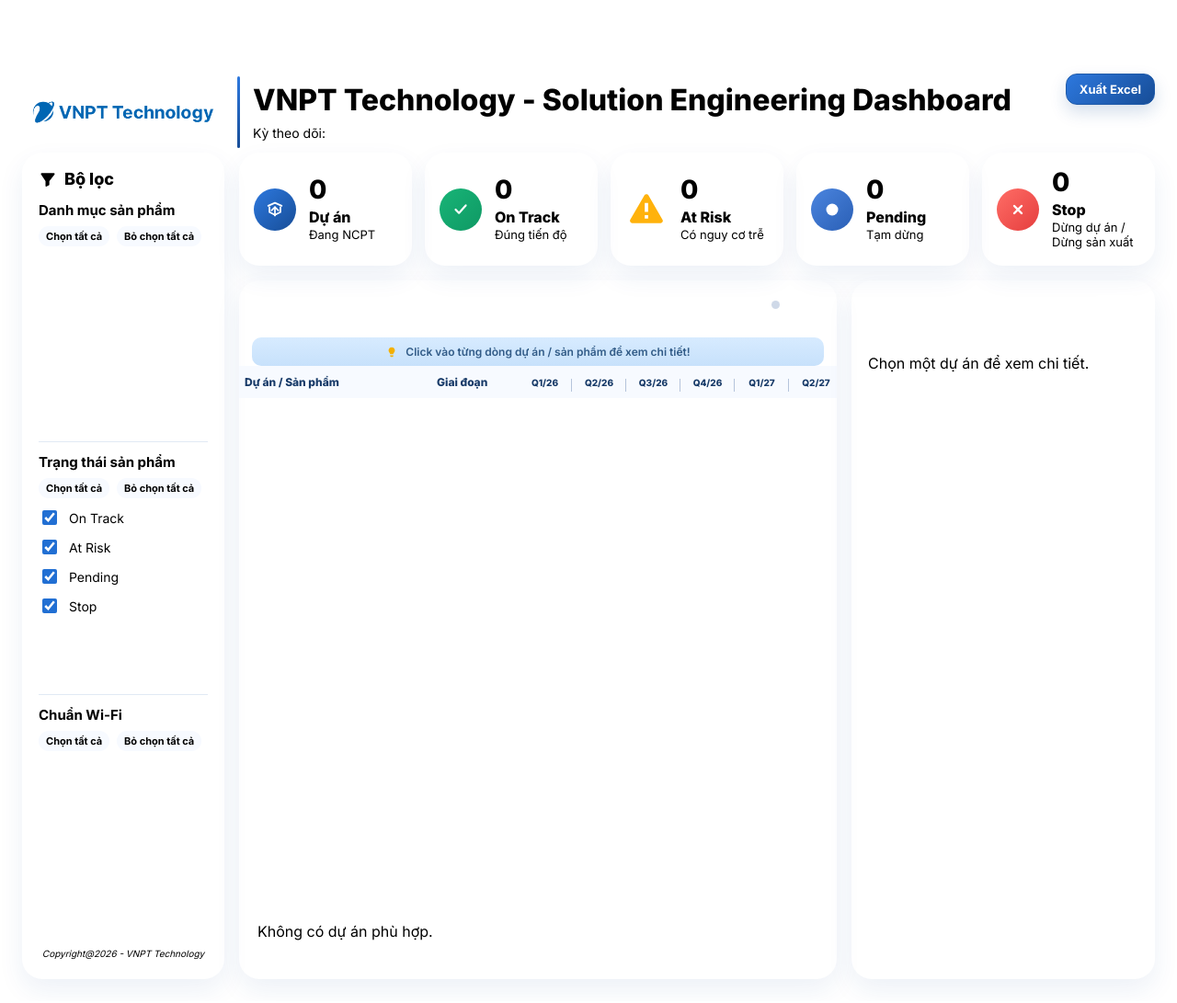
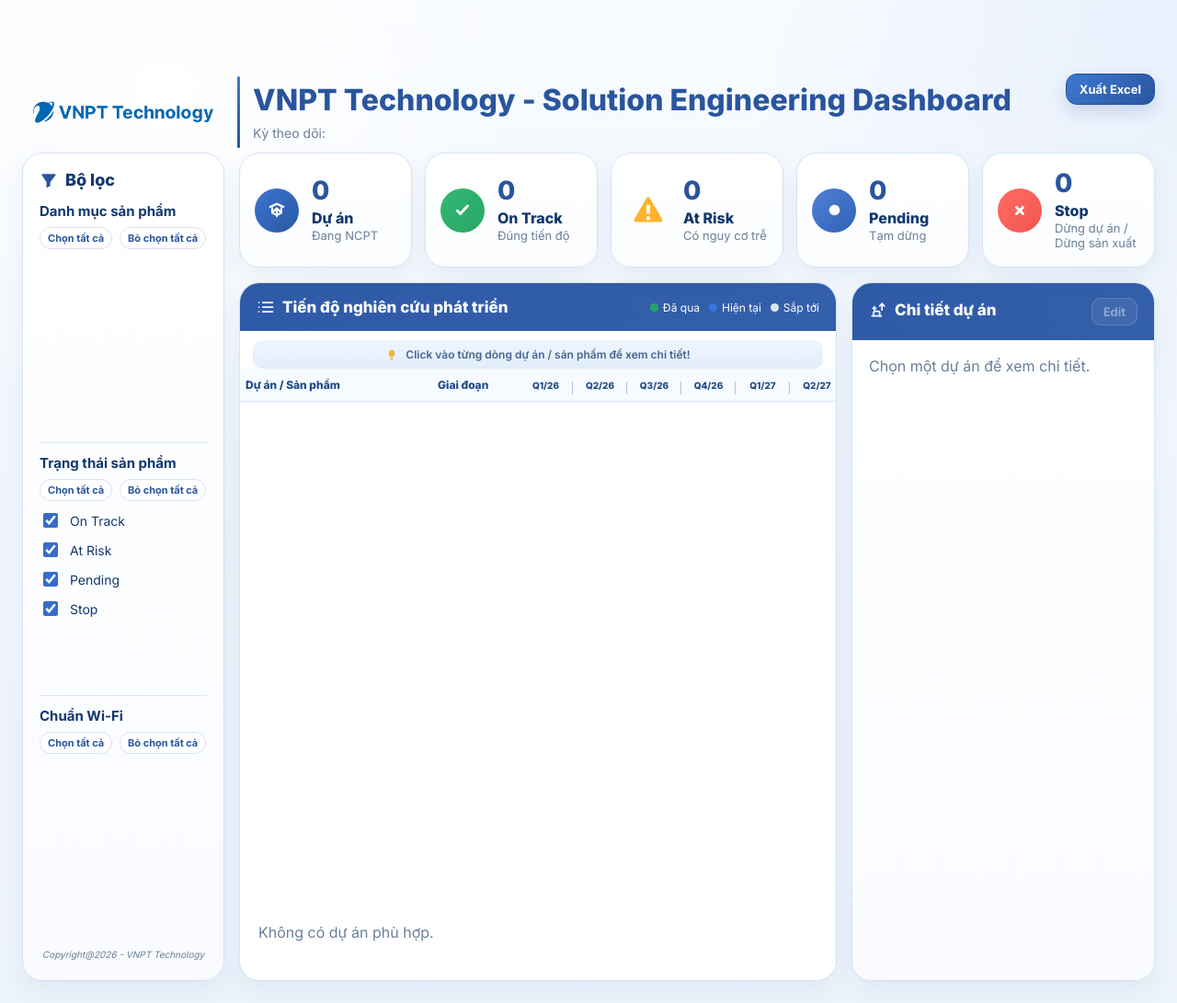
Before and after one commit to HuongPTT2023/Solution_dashboard, a FastAPI app: template templates/dashboard.html in a window 1280 px wide. Shown: the whole page at 92% size. Before the commit the page ends 1070 px from the top, so only its background shows below. Run offline with FastAPI, Linux system fonts and the light colour scheme; the template is opened without the code that fills it, so the values that code supplies are empty.

Commit message:
Edit color

```diff
--- a/static/style.css
+++ b/static/style.css
@@ -1,14 +1,24 @@
-﻿:root {
-  --bg: #eef4fd;
+:root {
+  --bg: #eef4fc;
   --panel: #ffffff;
-  --line: #dce6f3;
-  --text: #17304f;
-  --muted: #6c7a90;
-  --blue: #174d97;
-  --blue-2: #244f92;
-  --green: #18a86b;
-  --current: #2579df;
-  --next: #e8edf5;
+  --panel-soft: #f8fbff;
+  --line: #d7e3f4;
+  --text: #12386f;
+  --muted: #6b7f9a;
+  --blue: #29559e;
+  --blue-2: #315fab;
+  --blue-soft: #edf4ff;
+  --green: #22a56a;
+  --current: #3877df;
+  --next: #edf2fb;
+  --purple-soft: #efe8ff;
+  --purple-text: #7355c7;
+  --red-soft: #fee9e7;
+  --red-text: #e16b56;
+  --orange-soft: #fff3df;
+  --orange-text: #db8a18;
+  --gray-soft: #eceff4;
+  --gray-text: #5f6f83;
 }
 
 * {
@@ -19,7 +29,10 @@
   margin: 0;
   font-family: "Inter", "Segoe UI", sans-serif;
   color: var(--text);
-  background: linear-gradient(180deg, #f8fbff 0%, var(--bg) 100%);
+  background:
+    radial-gradient(circle at 14% 10%, rgba(255, 255, 255, 0.98) 0, rgba(255, 255, 255, 0) 26%),
+    radial-gradient(circle at 100% 0%, rgba(205, 221, 247, 0.36) 0, rgba(205, 221, 247, 0) 28%),
+    linear-gradient(180deg, #f8fbff 0%, #f1f6fd 48%, var(--bg) 100%);
 }
 
 .page {
@@ -72,7 +85,7 @@
   width: 3px;
   height: 78px;
   border-radius: 999px;
-  background: linear-gradient(180deg, #2d78de 0%, #174d97 100%);
+  background: linear-gradient(180deg, #3d79d2 0%, #29559e 100%);
   flex: 0 0 3px;
 }
 
@@ -121,8 +134,8 @@
 }
 
 .export-btn {
-  border: 1px solid #1f5aa8;
-  background: linear-gradient(135deg, #2d78de, #174d97);
+  border: 1px solid #28539d;
+  background: linear-gradient(135deg, #3d79d2, #29559e);
   color: #fff;
   border-radius: 12px;
   padding: 8px 14px;
@@ -130,7 +143,7 @@
   font-size: 13px;
   font-weight: 700;
   cursor: pointer;
-  box-shadow: 0 8px 18px rgba(23, 77, 151, 0.18);
+  box-shadow: 0 8px 18px rgba(41, 85, 158, 0.18);
   position: relative;
   top: 12px;
 }
@@ -169,7 +182,7 @@
   background: var(--panel);
   border: 1px solid var(--line);
   border-radius: 22px;
-  box-shadow: 0 12px 28px rgba(23, 77, 151, 0.08);
+  box-shadow: 0 12px 28px rgba(39, 85, 158, 0.08);
   overflow: hidden;
 }
 
@@ -179,6 +192,7 @@
   min-height: 884px;
   display: flex;
   flex-direction: column;
+  background: linear-gradient(180deg, #ffffff 0%, #f9fbff 100%);
 }
 
 .filter-groups {
@@ -195,7 +209,7 @@
   display: flex;
   flex-direction: column;
   padding-top: 12px;
-  border-top: 1px solid rgba(220, 230, 243, 0.85);
+  border-top: 1px solid rgba(215, 227, 244, 0.9);
 }
 
 .filter-groups .filter-group:first-child {
@@ -272,7 +286,7 @@
 
 .filter-action-btn {
   border: 1px solid var(--line);
-  background: #f7faff;
+  background: #ffffff;
   color: var(--blue);
   border-radius: 999px;
   padding: 4px 8px;
@@ -308,7 +322,7 @@
 .filter-item input {
   width: 16px;
   height: 16px;
-  accent-color: #216fd3;
+  accent-color: #356dc8;
 }
 
 .kpi-grid {
@@ -324,14 +338,17 @@
   padding: 18px 16px;
   min-height: 108px;
   position: relative;
+  background: linear-gradient(180deg, #ffffff 0%, #fbfdff 100%);
+  border: 1px solid #d7e3f4;
+  box-shadow: 0 10px 24px rgba(41, 85, 158, 0.08);
 }
 
 .kpi-icon {
-  width: 46px;
-  height: 46px;
-  flex: 0 0 46px;
+  width: 48px;
+  height: 48px;
+  flex: 0 0 48px;
   border-radius: 50%;
-  background: linear-gradient(135deg, #2d78de, #174d97);
+  background: linear-gradient(135deg, #3c74d1, #2a59a3);
   color: #fff;
   display: inline-flex;
   align-items: center;
@@ -339,8 +356,8 @@
 }
 
 .kpi-icon svg {
-  width: 22px;
-  height: 22px;
+  width: 25px;
+  height: 25px;
   fill: currentColor;
 }
 
@@ -375,48 +392,53 @@
   right: -7px;
   width: 1px;
   height: calc(100% - 36px);
-  background: #d9e3f2;
+  background: #dfe8f6;
 }
 
 .kpi-project .kpi-icon {
-  background: linear-gradient(135deg, #2d78de, #174d97);
+  background: linear-gradient(135deg, #3c74d1, #2a59a3);
 }
 
 .kpi-project .kpi-icon svg {
+  width: 24px;
+  height: 24px;
   fill: none;
   stroke: currentColor;
 }
 
 .kpi-on-track .kpi-icon {
-  background: linear-gradient(135deg, #18b477, #0f9964);
+  background: linear-gradient(135deg, #32b873, #29a666);
 }
 
 .kpi-on-track .kpi-icon svg {
+  width: 24px;
+  height: 24px;
   fill: none;
   stroke: currentColor;
 }
 
 .kpi-at-risk .kpi-icon {
   background: transparent;
-  color: #ffb20c;
+  color: #ffb22c;
+  border-radius: 0;
 }
 
 .kpi-at-risk .kpi-icon svg {
-  width: 44px;
-  height: 44px;
+  width: 40px;
+  height: 40px;
 }
 
 .kpi-pending .kpi-icon {
-  background: linear-gradient(135deg, #4b85df, #2a5fb5);
+  background: linear-gradient(135deg, #4f80d8, #2f63b5);
 }
 
 .kpi-pending .kpi-icon svg {
-  width: 24px;
-  height: 24px;
+  width: 25px;
+  height: 25px;
 }
 
 .kpi-stop .kpi-icon {
-  background: linear-gradient(135deg, #ff6d66, #e53e3e);
+  background: linear-gradient(135deg, #ff6c63, #f2554f);
 }
 
 .kpi-stop .kpi-icon svg {
@@ -432,7 +454,7 @@
   align-items: center;
   gap: 12px;
   padding: 16px 18px;
-  background: linear-gradient(90deg, var(--blue), var(--blue-2));
+  background: linear-gradient(90deg, #2f5aa7 0%, #345faa 100%);
   color: #fff;
 }
 
@@ -451,7 +473,7 @@
 
 .panel-action-btn {
   border: 1px solid rgba(255, 255, 255, 0.4);
-  background: rgba(255, 255, 255, 0.12);
+  background: rgba(255, 255, 255, 0.16);
   color: #fff;
   border-radius: 10px;
   padding: 6px 12px;
@@ -488,8 +510,8 @@
   margin: 10px 14px 0;
   padding: 8px 12px;
   border-radius: 10px;
-  background: linear-gradient(180deg, #d7ebff 0%, #c7e1fb 100%);
-  color: #315b87;
+  background: linear-gradient(180deg, #eef5ff 0%, #e2edfb 100%);
+  color: #46658f;
   font-size: 12px;
   font-weight: 600;
   text-align: center;
@@ -499,7 +521,7 @@
   width: 14px;
   height: 14px;
   flex: 0 0 14px;
-  color: #f4b000;
+  color: #f0b33f;
   display: inline-flex;
   align-items: center;
   justify-content: center;
@@ -527,7 +549,7 @@
 }
 
 .dot-next {
-  background: #cfd9e8;
+  background: #dde6f2;
 }
 
 .table-wrap {
@@ -582,8 +604,8 @@
 }
 
 .project-table th {
-  background: #f7faff;
-  color: #173a68;
+  background: #f7fbff;
+  color: #1d4a86;
   font-weight: 800;
 }
 
@@ -881,6 +900,7 @@
   overflow-y: auto;
   overflow-x: hidden;
   padding: 18px;
+  background: linear-gradient(180deg, #ffffff 0%, #f9fbff 100%);
 }
 
 .detail-empty {
--- a/templates/dashboard.html
+++ b/templates/dashboard.html
@@ -307,11 +307,11 @@
 
     function iconSvg(metric) {
       const map = {
-        Du_an_dang_nghien_cuu: '<svg viewBox="0 0 24 24" fill="none" stroke="currentColor" stroke-width="1.9" stroke-linecap="round" stroke-linejoin="round"><path d="M12 19V9"/><path d="m8 13 4-4 4 4"/><path d="M4 7.5 12 4l8 3.5"/><path d="M5.5 9.2V15l6.5 3.2"/><path d="M18.5 9.2V15L12 18.2"/></svg>',
-        On_Track: '<svg viewBox="0 0 24 24" fill="none" stroke="currentColor" stroke-width="2.4" stroke-linecap="round" stroke-linejoin="round"><path d="m6 12 4 4 8-9"/></svg>',
-        At_Risk: '<svg viewBox="0 0 24 24"><path d="M12 2.8c.5 0 .96.27 1.22.72l8.17 14.14A1.4 1.4 0 0 1 20.17 20H3.83a1.4 1.4 0 0 1-1.22-2.36L10.78 3.52A1.4 1.4 0 0 1 12 2.8Zm-1 5.2v5.4h2V8zm0 7.3v2h2v-2z"/></svg>',
-        Pending: '<svg viewBox="0 0 24 24"><circle cx="12" cy="12" r="6.5"/></svg>',
-        Stop: '<svg viewBox="0 0 24 24" fill="none" stroke="currentColor" stroke-width="2.4" stroke-linecap="round"><path d="M8 8l8 8"/><path d="M16 8l-8 8"/></svg>'
+        Du_an_dang_nghien_cuu: '<svg viewBox="0 0 24 24" fill="none" stroke="currentColor" stroke-width="2.15" stroke-linecap="round" stroke-linejoin="round"><path d="M12 18.2v-8.1"/><path d="m8.5 13.1 3.5-3.5 3.5 3.5"/><path d="M4.8 8.1 12 4.8l7.2 3.3"/><path d="M7.1 9.4v5.2L12 17l4.9-2.4V9.4"/></svg>',
+        On_Track: '<svg viewBox="0 0 24 24" fill="none" stroke="currentColor" stroke-width="2.9" stroke-linecap="round" stroke-linejoin="round"><path d="m6.4 12.2 3.2 3.2 7.9-8.4"/></svg>',
+        At_Risk: '<svg viewBox="0 0 24 24"><path d="M12 3.1c.43 0 .82.23 1.04.61l8.04 13.93c.22.38.22.84 0 1.22-.22.39-.62.62-1.06.62H3.98c-.44 0-.84-.23-1.06-.62a1.23 1.23 0 0 1 0-1.22L10.96 3.7c.22-.38.61-.61 1.04-.61Zm-1.22 5.08v5.88h2.44V8.18Zm0 7.76v2.26h2.44v-2.26Z" fill="currentColor"/></svg>',
+        Pending: '<svg viewBox="0 0 24 24" fill="currentColor"><circle cx="12" cy="12" r="5.6"/></svg>',
+        Stop: '<svg viewBox="0 0 24 24" fill="none" stroke="currentColor" stroke-width="2.9" stroke-linecap="round"><path d="M8.5 8.5l7 7"/><path d="M15.5 8.5l-7 7"/></svg>'
       };
       return map[metric] || '<svg viewBox="0 0 24 24"><circle cx="12" cy="12" r="4"/></svg>';
     }
```
Also changed, not shown: other parts of static/style.css (+31 -34 lines).
